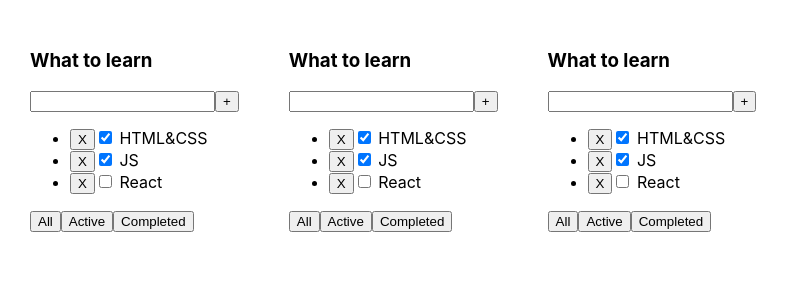
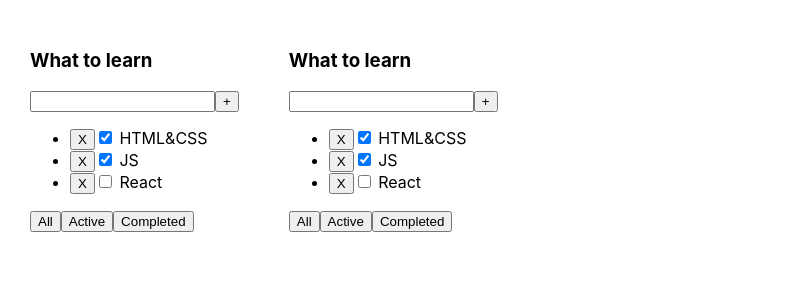
Before and after one commit to Kliapwnz/newTODOLIST, a React (Create React App) app: page / in a window 1280 px wide. Shown: the top 300 px of the page, without its empty margins (0-789 px from the left). Built offline with nearby package versions, Linux system fonts and the light colour scheme.

Commit message:
add button x

```diff
--- a/src/App.tsx
+++ b/src/App.tsx
@@ -7,7 +7,6 @@ function App() {
         <div className="App">
             <Todolist/>
             <Todolist/>
-            <Todolist/>
         </div>
     );
 }
```
